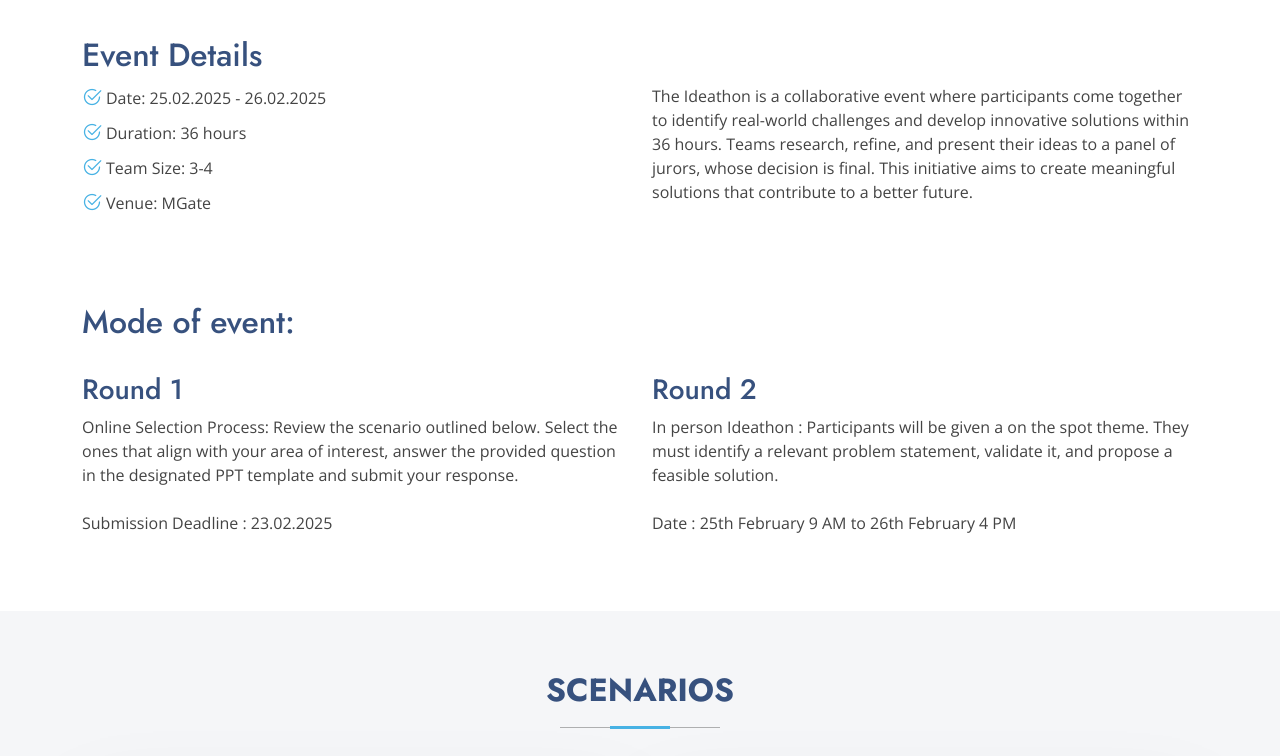
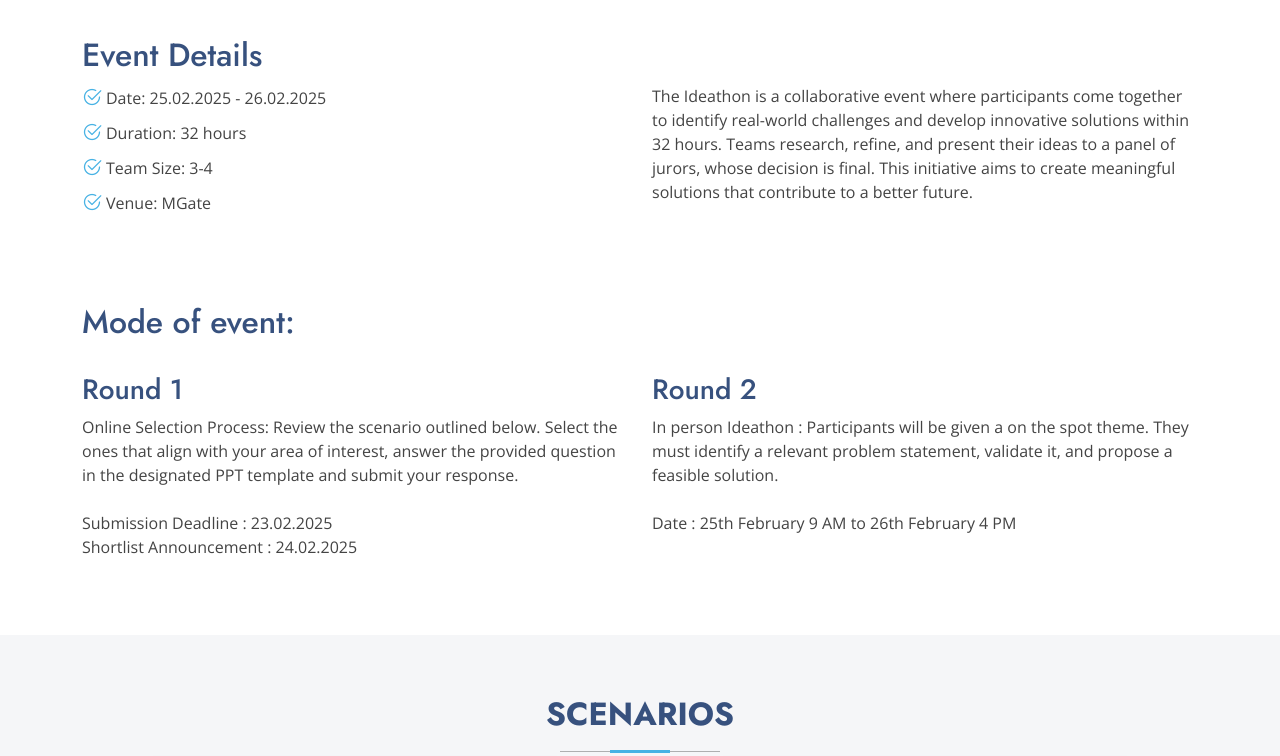
Before and after one commit to KctResearchcell/Open-Intra-Ideathon, a plain HTML site: page index.html in a window 1280 px wide. Shown: the part 802-1558 px from the top of the page. Drawn offline with nearby package versions, Linux system fonts and the light colour scheme.

Commit message:
Update "Shortlisted Announcement"

```diff
--- a/index.html
+++ b/index.html
@@ -86,7 +86,7 @@
             <h2>Event Details</h2>
             <ul>
               <li><i class="bi bi-check2-circle"></i> <span>Date: 25.02.2025 - 26.02.2025</span></li>
-              <li><i class="bi bi-check2-circle"></i> <span>Duration: 36 hours</span></li>
+              <li><i class="bi bi-check2-circle"></i> <span>Duration: 32 hours</span></li>
               <li><i class="bi bi-check2-circle"></i> <span>Team Size: 3-4</span></li>
               <li><i class="bi bi-check2-circle"></i> <span>Venue: MGate</span></li>
             </ul>
@@ -94,7 +94,7 @@
           </div>
 
           <div class="col-lg-6" data-aos="fade-up" data-aos-delay="200">
-            <p><br/><br/>The Ideathon is a collaborative event where participants come together to identify real-world challenges and develop innovative solutions within 36 hours. Teams research, refine, and present their ideas to a panel of jurors, whose decision is final. This initiative aims to create meaningful solutions that contribute to a better future.</p>
+            <p><br/><br/>The Ideathon is a collaborative event where participants come together to identify real-world challenges and develop innovative solutions within 32 hours. Teams research, refine, and present their ideas to a panel of jurors, whose decision is final. This initiative aims to create meaningful solutions that contribute to a better future.</p>
           </div>
 <p></br></p>
         </div>
@@ -102,7 +102,7 @@
           <h2>Mode of event:</h2>
           <div class="col-lg-6 content" data-aos="fade-up" data-aos-delay="100">
               <h3>Round 1 </h3>
-              <p>Online Selection Process: Review the scenario outlined below. Select the ones that align with your area of interest, answer the provided question in the designated PPT template and submit your response.</br></br>Submission Deadline : 23.02.2025</p>
+              <p>Online Selection Process: Review the scenario outlined below. Select the ones that align with your area of interest, answer the provided question in the designated PPT template and submit your response.</br></br>Submission Deadline : 23.02.2025</br>Shortlist Announcement : 24.02.2025</p>
             </div>
             <div class="col-lg-6" data-aos="fade-up" data-aos-delay="200">
               <h3>Round 2 </h3>
```
